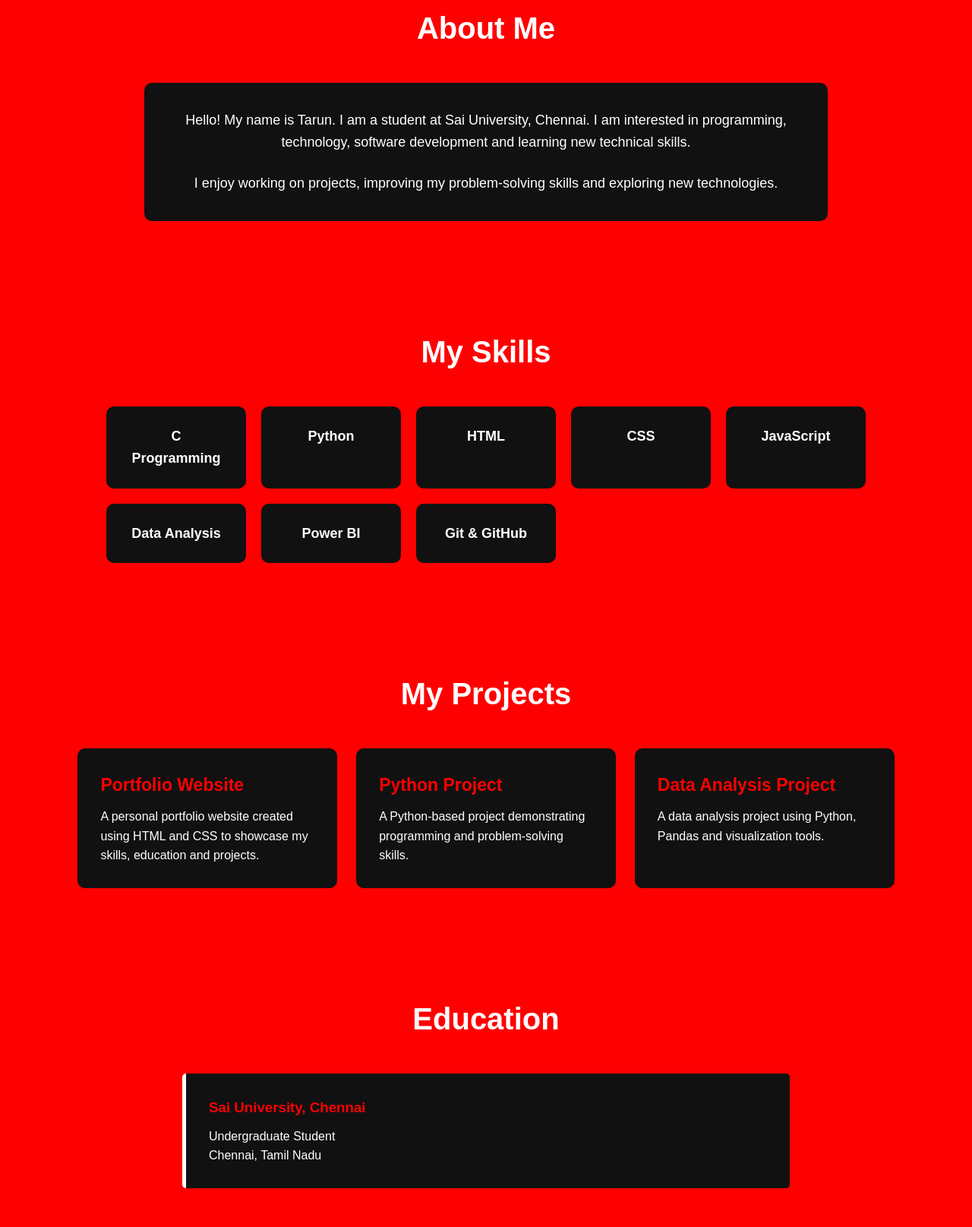
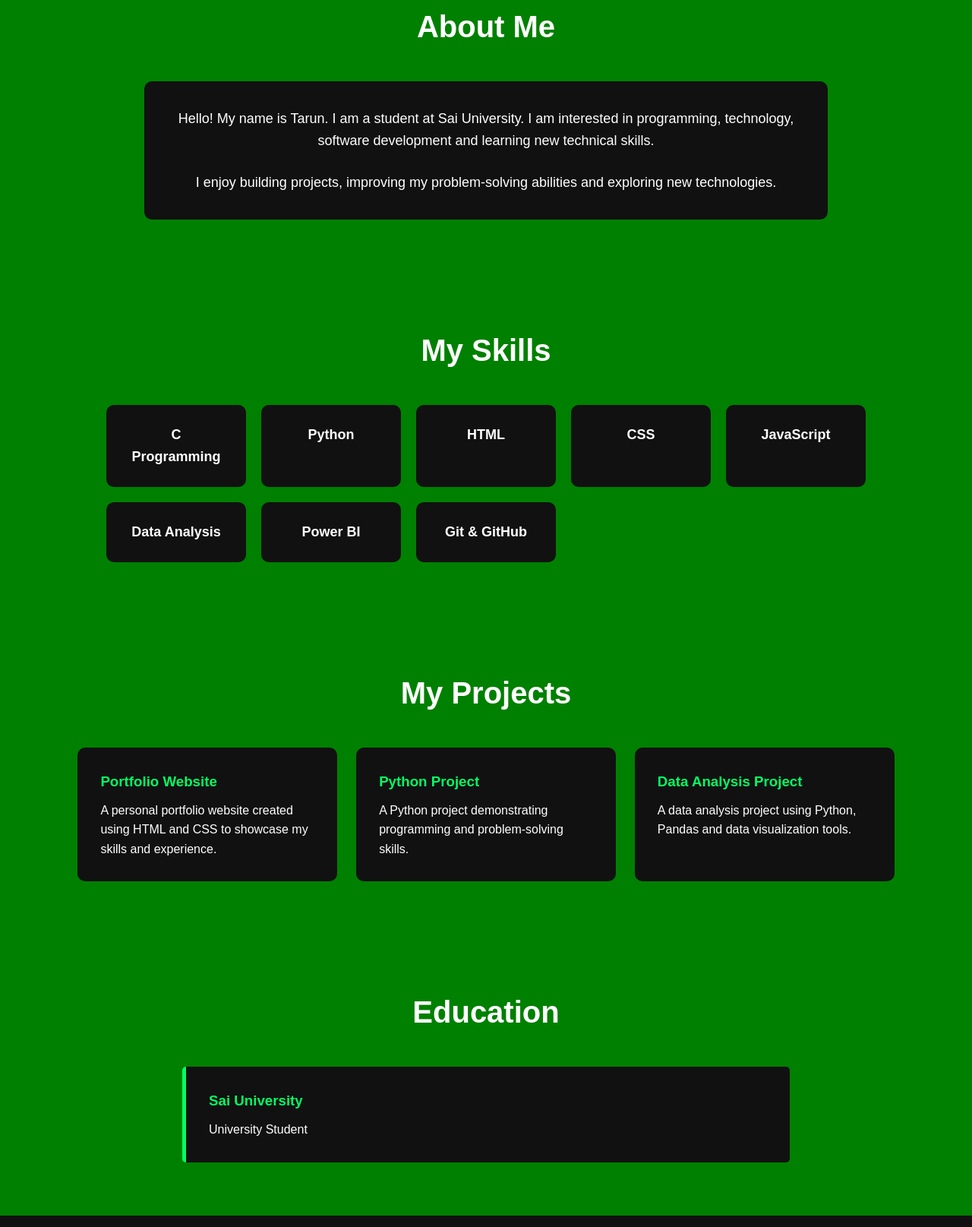
Before and after one commit to btarundev/btarun.github.io, a plain HTML site: page index.html in a window 1280 px wide. Shown: the part 865-2480 px from the top of the page at 76% size. Drawn offline with Linux system fonts and the light colour scheme.

Commit message:
Refactor HTML structure and update styles

```diff
--- a/index.html
+++ b/index.html
@@ -9,9 +9,7 @@
 
     <style>
 
-        /* ------------------------------
-           GENERAL
-        ------------------------------ */
+        /* ===== BASIC SETTINGS ===== */
 
         * {
             margin: 0;
@@ -22,15 +20,13 @@
 
         body {
             font-family: Arial, sans-serif;
-            background-color: red;
+            background-color: green;
             color: white;
             line-height: 1.6;
         }
 
 
-        /* ------------------------------
-           NAVIGATION
-        ------------------------------ */
+        /* ===== NAVIGATION ===== */
 
         nav {
             background-color: #111;
@@ -46,13 +42,11 @@
         }
 
         nav h2 {
-            color: red;
-            font-size: 25px;
+            color: #00ff66;
         }
 
         nav ul {
             list-style: none;
-
             display: flex;
             gap: 25px;
         }
@@ -60,17 +54,14 @@
         nav ul li a {
             color: white;
             text-decoration: none;
-            font-size: 16px;
         }
 
         nav ul li a:hover {
-            color: red;
+            color: #00ff66;
         }
 
 
-        /* ------------------------------
-           HOME
-        ------------------------------ */
+        /* ===== HOME ===== */
 
         .hero {
             min-height: 90vh;
@@ -81,7 +72,7 @@
 
             text-align: center;
 
-            background-color: red;
+            background-color: green;
             padding: 30px;
         }
 
@@ -100,9 +91,7 @@
         }
 
 
-        /* ------------------------------
-           BUTTON
-        ------------------------------ */
+        /* ===== BUTTONS ===== */
 
         .btn {
             display: inline-block;
@@ -122,13 +111,11 @@
 
         .btn:hover {
             background-color: white;
-            color: red;
+            color: green;
         }
 
 
-        /* ------------------------------
-           SECTIONS
-        ------------------------------ */
+        /* ===== SECTIONS ===== */
 
         section {
             padding: 70px 8%;
@@ -138,13 +125,10 @@
             text-align: center;
             font-size: 40px;
             margin-bottom: 40px;
-            color: white;
         }
 
 
-        /* ------------------------------
-           ABOUT
-        ------------------------------ */
+        /* ===== ABOUT ===== */
 
         .about {
             max-width: 900px;
@@ -164,9 +148,7 @@
         }
 
 
-        /* ------------------------------
-           SKILLS
-        ------------------------------ */
+        /* ===== SKILLS ===== */
 
         .skills-container {
             max-width: 1000px;
@@ -195,7 +177,7 @@
 
         .skill:hover {
             background-color: white;
-            color: red;
+            color: green;
 
             transform: translateY(-5px);
 
@@ -203,9 +185,7 @@
         }
 
 
-        /* ------------------------------
-           PROJECTS
-        ------------------------------ */
+        /* ===== PROJECTS ===== */
 
         .projects {
             display: grid;
@@ -225,15 +205,12 @@
         }
 
         .project h3 {
-            color: red;
+            color: #00ff66;
             margin-bottom: 10px;
-            font-size: 23px;
         }
 
 
-        /* ------------------------------
-           EDUCATION
-        ------------------------------ */
+        /* ===== EDUCATION ===== */
 
         .education {
             max-width: 800px;
@@ -245,31 +222,26 @@
 
             padding: 30px;
 
-            margin-bottom: 20px;
-
-            border-left: 5px solid white;
+            border-left: 5px solid #00ff66;
 
             border-radius: 5px;
         }
 
         .education-box h3 {
-            color: red;
+            color: #00ff66;
             margin-bottom: 10px;
         }
 
 
-        /* ------------------------------
-           RESUME
-        ------------------------------ */
+        /* ===== RESUME ===== */
 
         .resume {
             text-align: center;
-
             background-color: #111;
         }
 
         .resume h2 {
-            color: red;
+            color: #00ff66;
         }
 
         .resume p {
@@ -277,9 +249,7 @@
         }
 
 
-        /* ------------------------------
-           CONTACT
-        ------------------------------ */
+        /* ===== CONTACT ===== */
 
         .contact {
             text-align: center;
@@ -287,7 +257,6 @@
 
         .contact p {
             margin: 15px;
-
             font-size: 19px;
         }
 
@@ -296,13 +265,10 @@
         }
 
 
-        /* ------------------------------
-           FOOTER
-        ------------------------------ */
+        /* ===== FOOTER ===== */
 
         footer {
             background-color: #111;
-
             color: white;
 
             text-align: center;
@@ -311,9 +277,7 @@
         }
 
 
-        /* ------------------------------
-           MOBILE
-        ------------------------------ */
+        /* ===== MOBILE ===== */
 
         @media (max-width: 700px) {
 
@@ -346,7 +310,7 @@
 <body>
 
 
-    <!-- NAVIGATION -->
+    <!-- ===== NAVIGATION ===== -->
 
     <nav>
 
@@ -383,8 +347,7 @@
     </nav>
 
 
-
-    <!-- HOME -->
+    <!-- ===== HOME ===== -->
 
     <section class="hero" id="home">
 
@@ -419,8 +382,7 @@
     </section>
 
 
-
-    <!-- ABOUT -->
+    <!-- ===== ABOUT ===== -->
 
     <section id="about">
 
@@ -430,17 +392,17 @@
 
             <p>
                 Hello! My name is Tarun. I am a student at
-                Sai University, Chennai. I am interested in
-                programming, technology, software development
-                and learning new technical skills.
+                Sai University. I am interested in programming,
+                technology, software development and learning
+                new technical skills.
             </p>
 
             <br>
 
             <p>
-                I enjoy working on projects, improving my
-                problem-solving skills and exploring new
-                technologies.
+                I enjoy building projects, improving my
+                problem-solving abilities and exploring
+                new technologies.
             </p>
 
         </div>
@@ -448,8 +410,7 @@
     </section>
 
 
-
-    <!-- SKILLS -->
+    <!-- ===== SKILLS ===== -->
 
     <section id="skills">
 
@@ -494,15 +455,13 @@
     </section>
 
 
-
-    <!-- PROJECTS -->
+    <!-- ===== PROJECTS ===== -->
 
     <section id="projects">
 
         <h2>My Projects</h2>
 
         <div class="projects">
-
 
             <div class="project">
 
@@ -511,7 +470,7 @@
                 <p>
                     A personal portfolio website created
                     using HTML and CSS to showcase my
-                    skills, education and projects.
+                    skills and experience.
                 </p>
 
             </div>
@@ -522,7 +481,7 @@
                 <h3>Python Project</h3>
 
                 <p>
-                    A Python-based project demonstrating
+                    A Python project demonstrating
                     programming and problem-solving skills.
                 </p>
 
@@ -535,19 +494,17 @@
 
                 <p>
                     A data analysis project using Python,
-                    Pandas and visualization tools.
+                    Pandas and data visualization tools.
                 </p>
 
             </div>
-
 
         </div>
 
     </section>
 
 
-
-    <!-- EDUCATION -->
+    <!-- ===== EDUCATION ===== -->
 
     <section id="education">
 
@@ -558,27 +515,21 @@
             <div class="education-box">
 
                 <h3>
-                    Sai University, Chennai
+                    Sai University
                 </h3>
 
                 <p>
-                    Undergraduate Student
-                </p>
-
-                <p>
-                    Chennai, Tamil Nadu
+                    University Student
                 </p>
 
             </div>
-
 
         </div>
 
     </section>
 
 
-
-    <!-- RESUME -->
+    <!-- ===== RESUME ===== -->
 
     <section class="resume">
 
@@ -603,8 +554,7 @@
     </section>
 
 
-
-    <!-- CONTACT -->
+    <!-- ===== CONTACT ===== -->
 
     <section id="contact" class="contact">
 
@@ -619,21 +569,20 @@
 
         <p>
             📧 Email:
-            <a href="mailto:your@email.com">
-                your@email.com
+            <a href="mailto:btarun20082111@gmail.com">
+                btarun20082111@gmail.com
             </a>
         </p>
 
         <p>
             🎓 University:
-            Sai University, Chennai
+            Sai University
         </p>
 
     </section>
 
 
-
-    <!-- FOOTER -->
+    <!-- ===== FOOTER ===== -->
 
     <footer>
 
```
